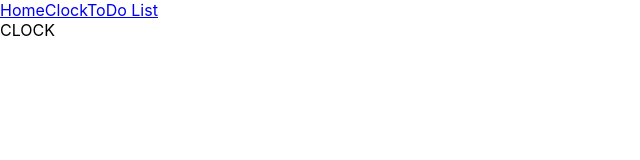
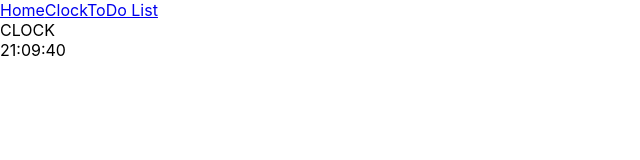
Before and after one commit to mvuco00/studySpot, a React app in the folder studyspot/: page /clock in a window 1280 px wide. Shown: the top 160 px of the page, without its empty margins (0-640 px from the left). Built offline with nearby package versions, Linux system fonts and the light colour scheme.

Commit message:
clock implementation

```diff
--- a/studyspot/src/Components/Clock/clock.js
+++ b/studyspot/src/Components/Clock/clock.js
@@ -1,11 +1,44 @@
-import React from "react";
+import React, { Component } from "react";
 import AuxComp from "../../HOC/auxcomp";
 
-const Clock = (props) => (
-  <AuxComp>
-    <div>CLOCK</div>
-    <div>{props.children}</div>
-  </AuxComp>
-);
+function realTimeClock() {
+  var rtClock = new Date();
+  var hours = rtClock.getHours();
+  var minutes = rtClock.getMinutes();
+  var seconds = rtClock.getSeconds();
+
+  hours = ("0" + hours).slice(-2);
+  minutes = ("0" + minutes).slice(-2);
+  seconds = ("0" + seconds).slice(-2);
+
+  return { hours, minutes, seconds };
+}
+
+class Clock extends Component {
+  clockInterval = "";
+
+  state = {
+    clock: realTimeClock(),
+  };
+
+  componentDidMount() {
+    this.clockInterval = setInterval(
+      () => this.setState({ clock: realTimeClock() }),
+      1000
+    );
+  }
+  componentWillUnmount() {
+    clearInterval(this.clockInterval);
+  }
+  render() {
+    return (
+      <AuxComp>
+        <div>CLOCK</div>
+
+        <div>{`${this.state.clock.hours}:${this.state.clock.minutes}:${this.state.clock.seconds}`}</div>
+      </AuxComp>
+    );
+  }
+}
 
 export default Clock;
--- /dev/null
+++ b/studyspot/src/Containers/Header/header.css
@@ -0,0 +1,14 @@
+.header {
+  display: flex;
+  flex-direction: row;
+  justify-content: center;
+  font-family: "Segoe UI", Tahoma, Geneva, Verdana, sans-serif;
+  background-color: ghostwhite;
+}
+
+.header a {
+  text-decoration: none;
+  font-size: 18px;
+  padding: 12px;
+  color: rgb(102, 101, 101);
+}
--- a/studyspot/src/Containers/Header/header.js
+++ b/studyspot/src/Containers/Header/header.js
@@ -1,9 +1,9 @@
 import React from "react";
-import AuxComp from "../../HOC/auxcomp";
 import { NavLink } from "react-router-dom";
+import classes from "./header.css";
 
 const Header = (props) => (
-  <AuxComp>
+  <div className={classes.header}>
     <NavLink exact to="/">
       Home
     </NavLink>
@@ -13,7 +13,7 @@ const Header = (props) => (
     <NavLink exact to="/todo">
       ToDo List
     </NavLink>
-  </AuxComp>
+  </div>
 );
 
 export default Header;
```
Also changed, not shown: studyspot/public/manifest.json.
